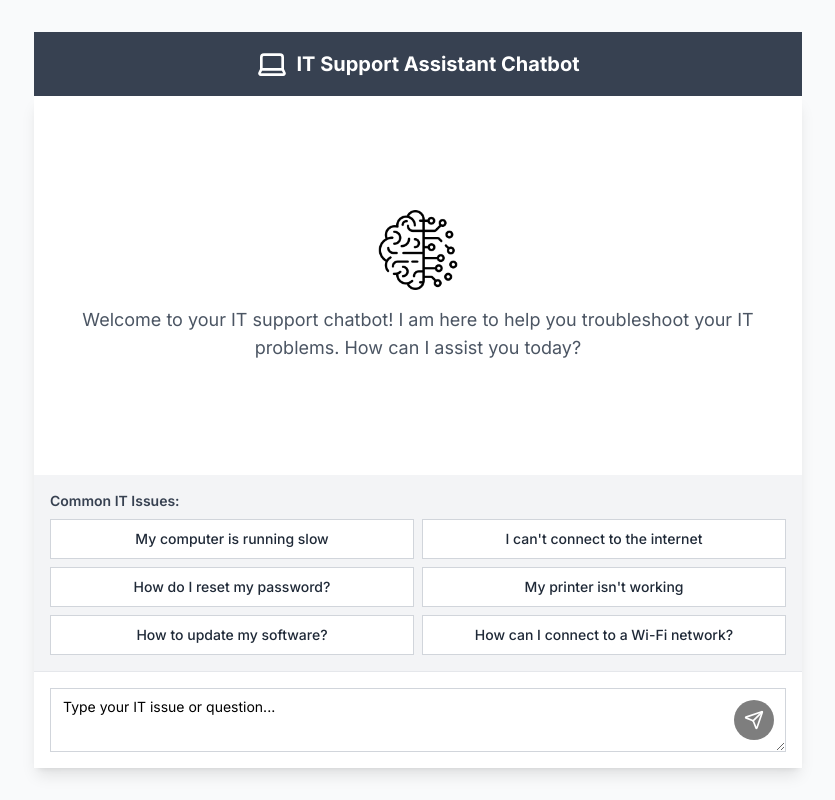
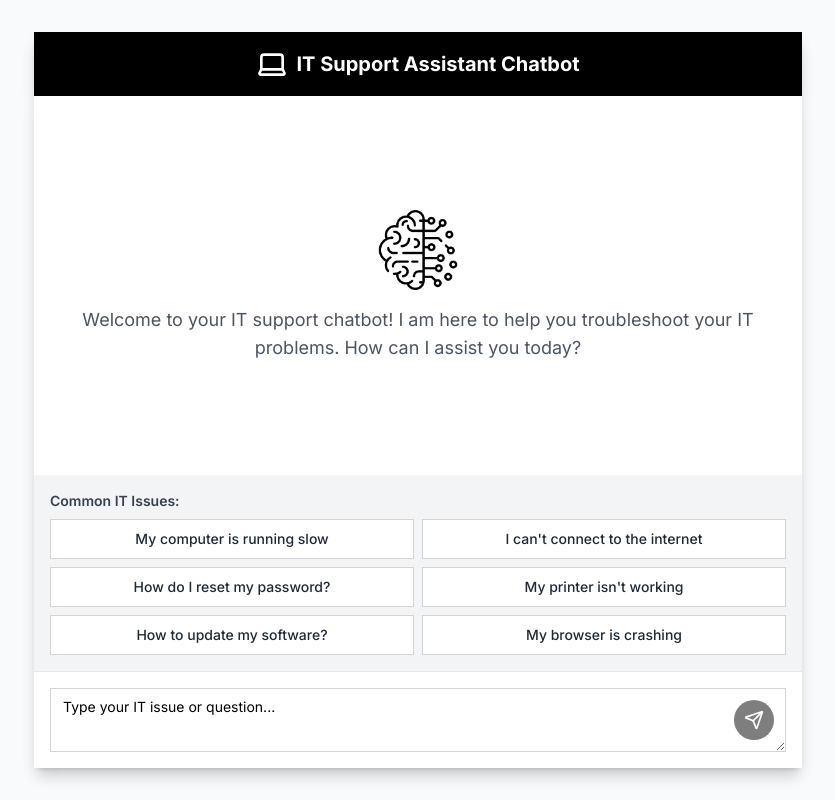
Before and after one commit to xzect/XZECT-OSPE-AI-Chatbots, a Next.js app: page / in a window 1280 px wide. Shown: the whole page, without its empty margins (222-1057 px from the left). Built offline with nearby package versions, Linux system fonts and the light colour scheme.

Commit message:
updated readme

```diff
--- a/src/app/page.tsx
+++ b/src/app/page.tsx
@@ -1,4 +1,4 @@
-import { Chatbot } from "../components/component/chatbot";
+import { Chatbot } from '../components/chatbot';
 
 export default function Home() {
   return (
--- a/src/components/component/chatbot.tsx
+++ b/src/components/chatbot.tsx
@@ -15,7 +15,7 @@
   'How do I reset my password?',
   "My printer isn't working",
   'How to update my software?',
-  'How can I connect to a Wi-Fi network?',
+  'My browser is crashing',
 ];
 
 export function Chatbot() {
@@ -29,6 +29,7 @@
     messagesEndRef.current?.scrollIntoView({
       behavior: 'smooth',
       block: 'end',
+      inline: 'end',
     });
   }, [messages]);
 
@@ -39,7 +40,7 @@
   };
 
   return (
-    <div className="flex flex-col  justify-center w-full max-w-3xl mx-auto">
+    <div className="flex flex-col  justify-center w-full max-w-3xl mx-auto rounded-lg shadow-lg">
       <Header />
       <div
         className="flex flex-col w-full max-w-3xl mx-auto bg-white rounded-lg shadow-lg overflow-hidden"
--- a/src/components/component/header.tsx
+++ b/src/components/header.tsx
@@ -3,7 +3,7 @@
 
 export function Header() {
   return (
-    <header className="bg-gray-700 text-white p-4">
+    <header className="bg-black text-white p-4 rounded-lg shadow-lg">
       <div className="container mx-auto flex justify-center items-center">
         <div className="flex items-center">
           <Laptop className="w-8 h-8 mr-2" />
```
Also changed, not shown: 1 other file (tests, documents, lock files or other folders).
